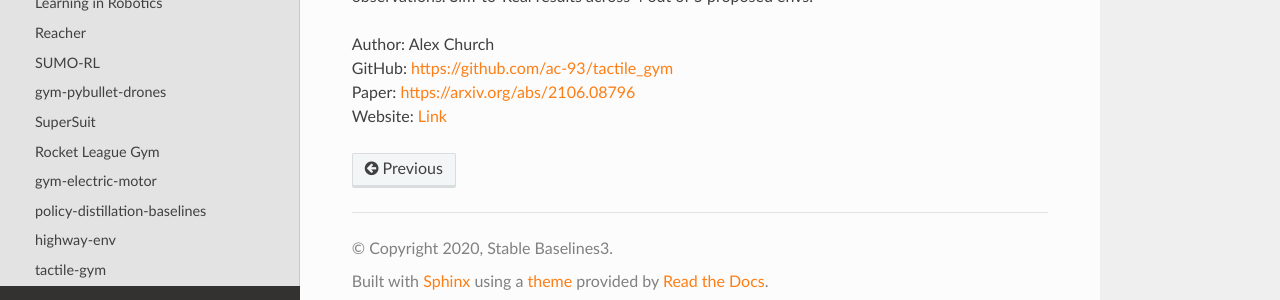
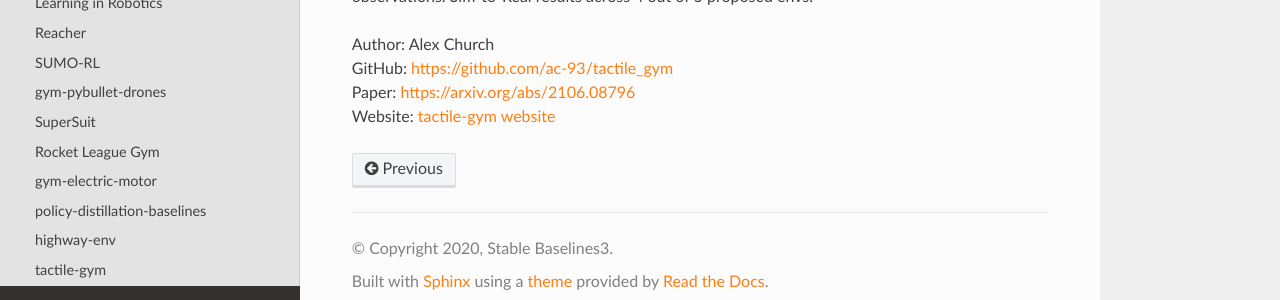
Before and after one commit to DLR-RM/stable-baselines3, a Sphinx documentation site: the page built from docs/misc/projects.rst, in a window 1280 px wide and 900 px high, scrolled down 2987 px. Shown: the part 582-882 px from the top of the window. Built offline with Sphinx 7.4.7 and the Read the Docs theme 2.0.0, drawn with Linux system fonts in a browser that asks for light colours.

Commit message:
Fix doc build

```diff
--- a/docs/misc/projects.rst
+++ b/docs/misc/projects.rst
@@ -140,4 +140,4 @@ Suite of RL environments focussed on using a simulated tactile sensor as the pri
 | Author: Alex Church
 | GitHub: https://github.com/ac-93/tactile_gym
 | Paper: https://arxiv.org/abs/2106.08796
-| Website: `Link <https://sites.google.com/my.bristol.ac.uk/tactile-gym-sim2real/home>`_
+| Website: `tactile-gym website <https://sites.google.com/my.bristol.ac.uk/tactile-gym-sim2real/home>`_
```
